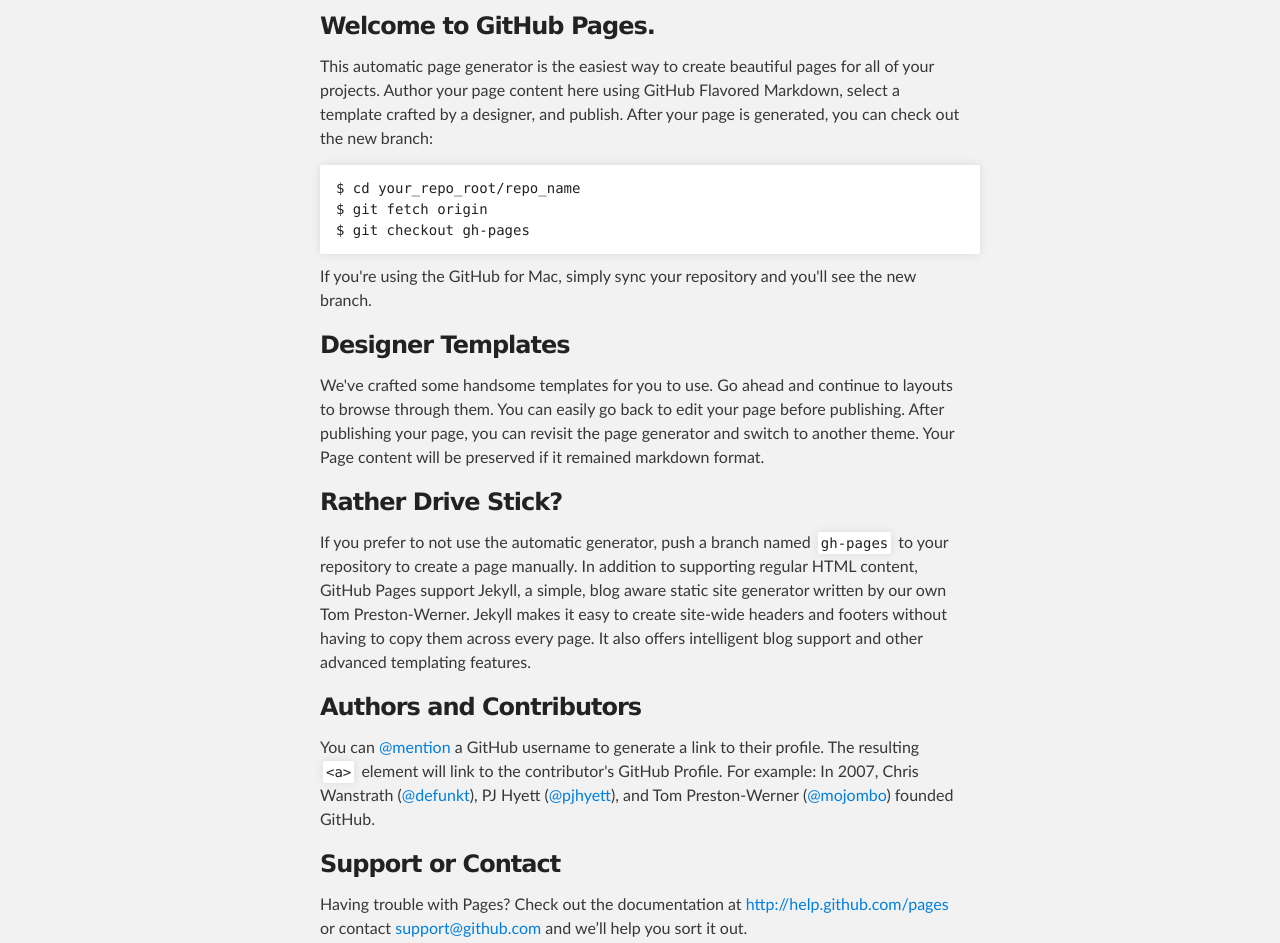
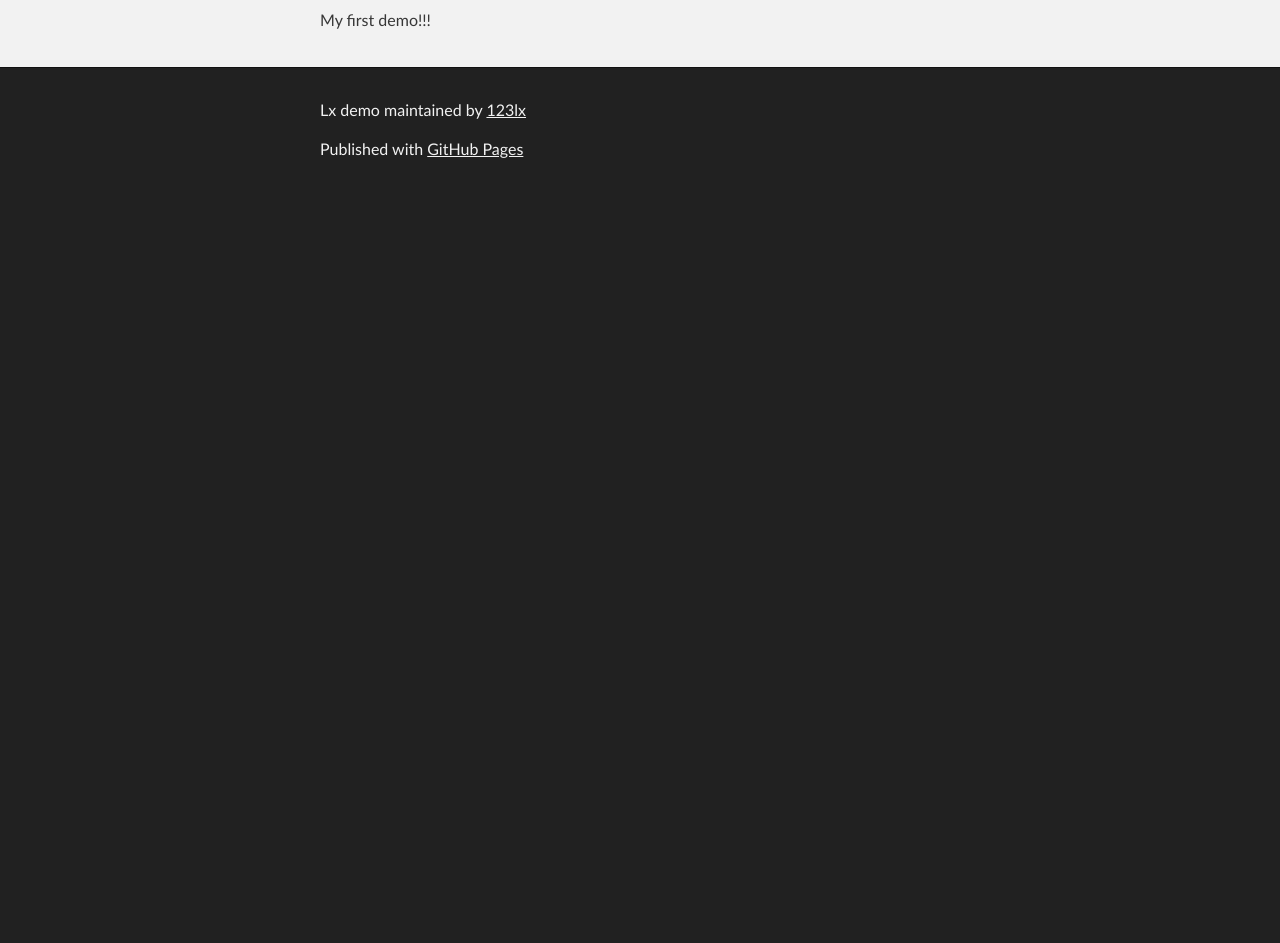
Before and after one commit to 123lx/lx_demo, a plain HTML site: page index.html in a window 1280 px wide. Shown: the part 252-1195 px from the top of the page. After the commit the page ends 800 px from the top, so only its background shows below. Drawn offline with Linux system fonts and the light colour scheme.

```diff
--- a/index.html
+++ b/index.html
@@ -31,37 +31,7 @@
     <!-- MAIN CONTENT -->
     <div id="main_content_wrap" class="outer">
       <section id="main_content" class="inner">
-        <h3>
-<a name="welcome-to-github-pages" class="anchor" href="#welcome-to-github-pages"><span class="octicon octicon-link"></span></a>Welcome to GitHub Pages.</h3>
-
-<p>This automatic page generator is the easiest way to create beautiful pages for all of your projects. Author your page content here using GitHub Flavored Markdown, select a template crafted by a designer, and publish. After your page is generated, you can check out the new branch:</p>
-
-<pre><code>$ cd your_repo_root/repo_name
-$ git fetch origin
-$ git checkout gh-pages
-</code></pre>
-
-<p>If you're using the GitHub for Mac, simply sync your repository and you'll see the new branch.</p>
-
-<h3>
-<a name="designer-templates" class="anchor" href="#designer-templates"><span class="octicon octicon-link"></span></a>Designer Templates</h3>
-
-<p>We've crafted some handsome templates for you to use. Go ahead and continue to layouts to browse through them. You can easily go back to edit your page before publishing. After publishing your page, you can revisit the page generator and switch to another theme. Your Page content will be preserved if it remained markdown format.</p>
-
-<h3>
-<a name="rather-drive-stick" class="anchor" href="#rather-drive-stick"><span class="octicon octicon-link"></span></a>Rather Drive Stick?</h3>
-
-<p>If you prefer to not use the automatic generator, push a branch named <code>gh-pages</code> to your repository to create a page manually. In addition to supporting regular HTML content, GitHub Pages support Jekyll, a simple, blog aware static site generator written by our own Tom Preston-Werner. Jekyll makes it easy to create site-wide headers and footers without having to copy them across every page. It also offers intelligent blog support and other advanced templating features.</p>
-
-<h3>
-<a name="authors-and-contributors" class="anchor" href="#authors-and-contributors"><span class="octicon octicon-link"></span></a>Authors and Contributors</h3>
-
-<p>You can <a href="https://github.com/blog/821" class="user-mention">@mention</a> a GitHub username to generate a link to their profile. The resulting <code>&lt;a&gt;</code> element will link to the contributor's GitHub Profile. For example: In 2007, Chris Wanstrath (<a href="https://github.com/defunkt" class="user-mention">@defunkt</a>), PJ Hyett (<a href="https://github.com/pjhyett" class="user-mention">@pjhyett</a>), and Tom Preston-Werner (<a href="https://github.com/mojombo" class="user-mention">@mojombo</a>) founded GitHub.</p>
-
-<h3>
-<a name="support-or-contact" class="anchor" href="#support-or-contact"><span class="octicon octicon-link"></span></a>Support or Contact</h3>
-
-<p>Having trouble with Pages? Check out the documentation at <a href="http://help.github.com/pages">http://help.github.com/pages</a> or contact <a href="mailto:support@github.com">support@github.com</a> and we’ll help you sort it out.</p>
+        <p>My first demo!!!</p>
       </section>
     </div>
 
```
Also changed, not shown: params.json (+1 -1 lines).
